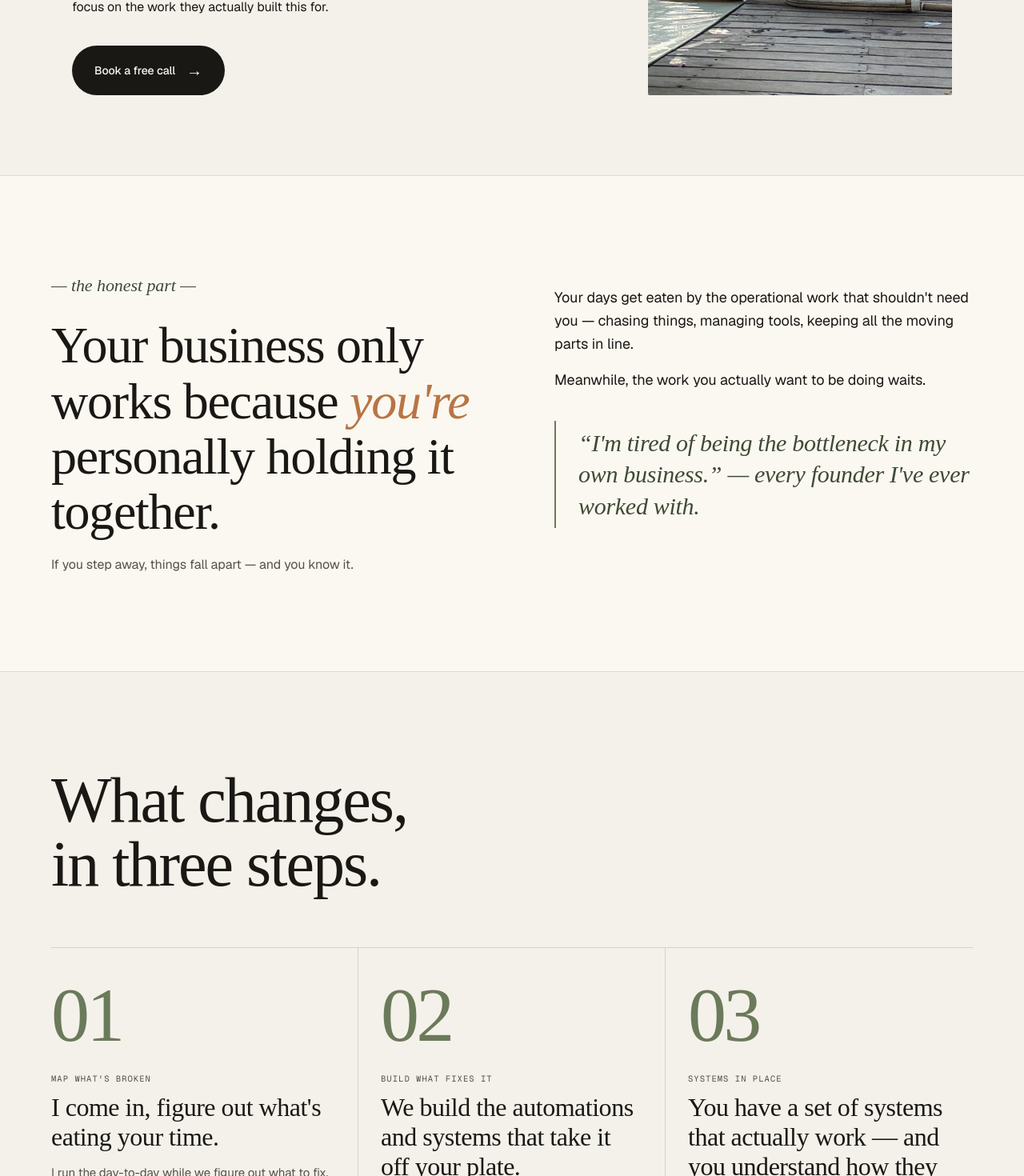
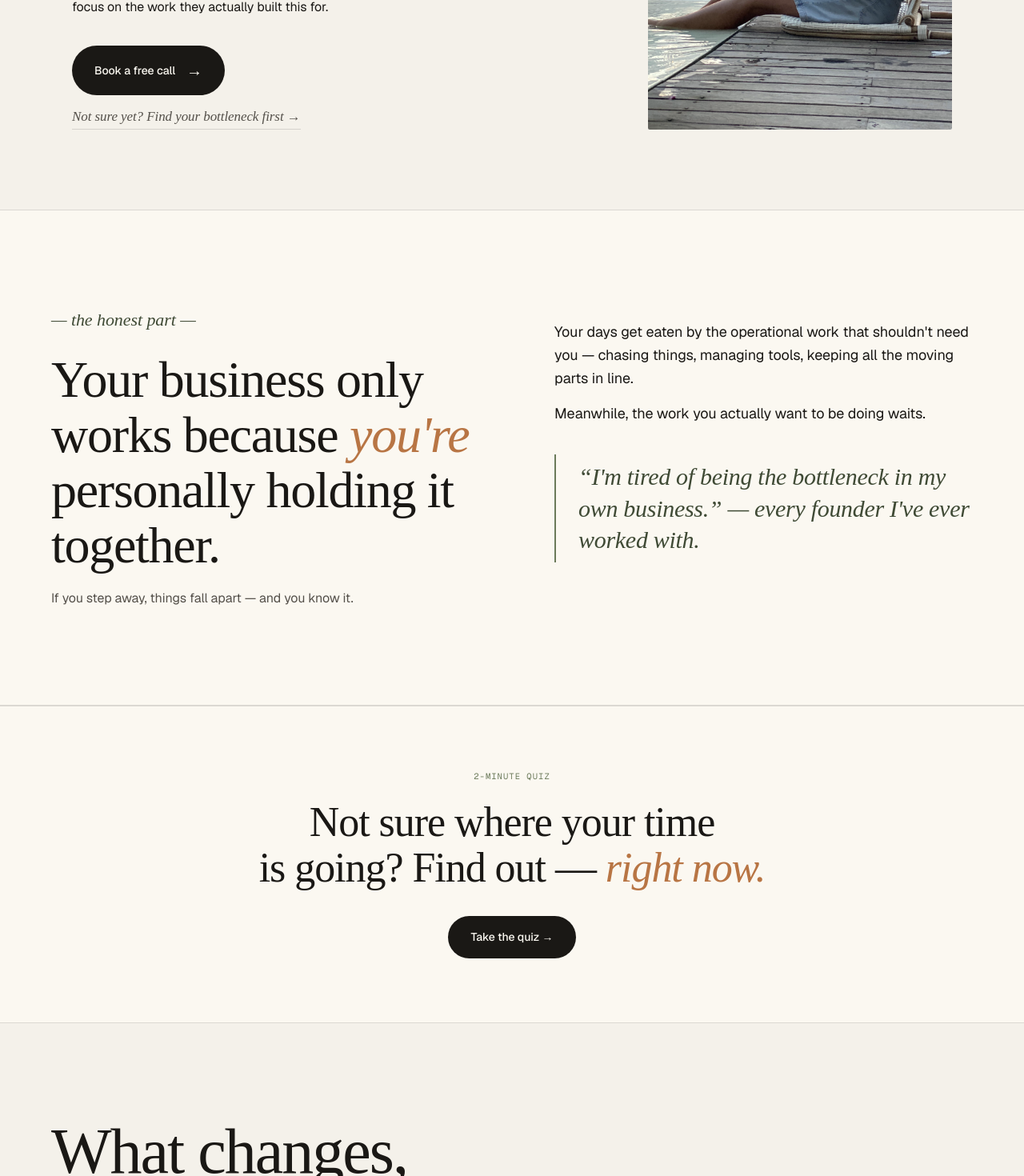
Before and after one commit to jmtiktak-art/janne-landing, a Next.js app: page / in a window 1280 px wide. Shown: the part 660-2130 px from the top of the page at 80% size. Built offline with nearby package versions, Linux system fonts and the light colour scheme; a web font is replaced by a local one.

Commit message:
quiz: add hero secondary CTA + mid-page quiz banner

```diff
--- a/app/page.tsx
+++ b/app/page.tsx
@@ -127,6 +127,17 @@ const styles = `
   .fn-footer{padding:48px 64px;border-top:1px solid ${FN.rule};display:flex;justify-content:space-between;align-items:center;font-family:${FN.mono};font-size:10.5px;color:${FN.inkSoft};letter-spacing:0.08em;text-transform:uppercase}
   .fn-footer a{color:${FN.ink};text-decoration:none;border-bottom:1px solid ${FN.rule}}
 
+
+  /* quiz banner */
+  .fn-quiz-banner{padding:80px 64px;background:${FN.paper};border-top:1px solid ${FN.rule};border-bottom:1px solid ${FN.rule};text-align:center}
+  .fn-quiz-banner-label{font-family:${FN.mono};font-size:10.5px;color:${FN.sage};letter-spacing:0.1em;text-transform:uppercase;margin-bottom:20px}
+  .fn-quiz-banner h2{font-family:${FN.serif};font-size:52px;line-height:1.1;letter-spacing:-0.02em;margin:0 0 32px;color:${FN.ink};font-weight:400;max-width:700px;margin-left:auto;margin-right:auto}
+  .fn-quiz-banner h2 em{font-style:italic;color:${FN.terra}}
+  .fn-quiz-banner-cta{display:inline-flex;align-items:center;gap:12px;padding:16px 28px;background:${FN.ink};color:${FN.paper};text-decoration:none;border-radius:999px;font-family:${FN.sans};font-size:14px;font-weight:500;transition:transform .2s,background .2s}
+  .fn-quiz-banner-cta:hover{transform:translateY(-2px);background:${FN.terra}}
+  .fn-hero-quiz-link{display:block;margin-top:14px;font-family:${FN.serif};font-style:italic;font-size:17px;color:${FN.inkSoft};text-decoration:none;border-bottom:1px solid ${FN.rule};padding-bottom:2px;width:fit-content;transition:color .2s,border-color .2s}
+  .fn-hero-quiz-link:hover{color:${FN.terra};border-color:${FN.terra}}
+
   /* responsive */
   @media (max-width: 900px) {
     .fn-nav{padding:20px 24px}
@@ -161,6 +172,8 @@ const styles = `
     .fn-contact h2{font-size:96px}
     .fn-contact-sub{font-size:20px}
     .fn-footer{padding:32px 24px;flex-direction:column;gap:16px;text-align:center}
+    .fn-quiz-banner{padding:56px 24px}
+    .fn-quiz-banner h2{font-size:32px}
   }
 `;
 
@@ -213,6 +226,9 @@ export default function Page() {
             <a href="#contact" className="fn-hero-cta">
               Book a free call <span className="arrow">→</span>
             </a>
+            <a href="/quiz" className="fn-hero-quiz-link">
+              Not sure yet? Find your bottleneck first →
+            </a>
           </div>
 
           <div className="fn-hero-photo">
@@ -238,6 +254,16 @@ export default function Page() {
             </blockquote>
           </div>
         </div>
+      </section>
+
+
+      {/* quiz banner */}
+      <section className="fn-quiz-banner">
+        <p className="fn-quiz-banner-label">2-minute quiz</p>
+        <h2>Not sure where your time<br />is going? Find out — <em>right now.</em></h2>
+        <a href="/quiz" className="fn-quiz-banner-cta">
+          Take the quiz →
+        </a>
       </section>
 
       {/* steps */}
```
